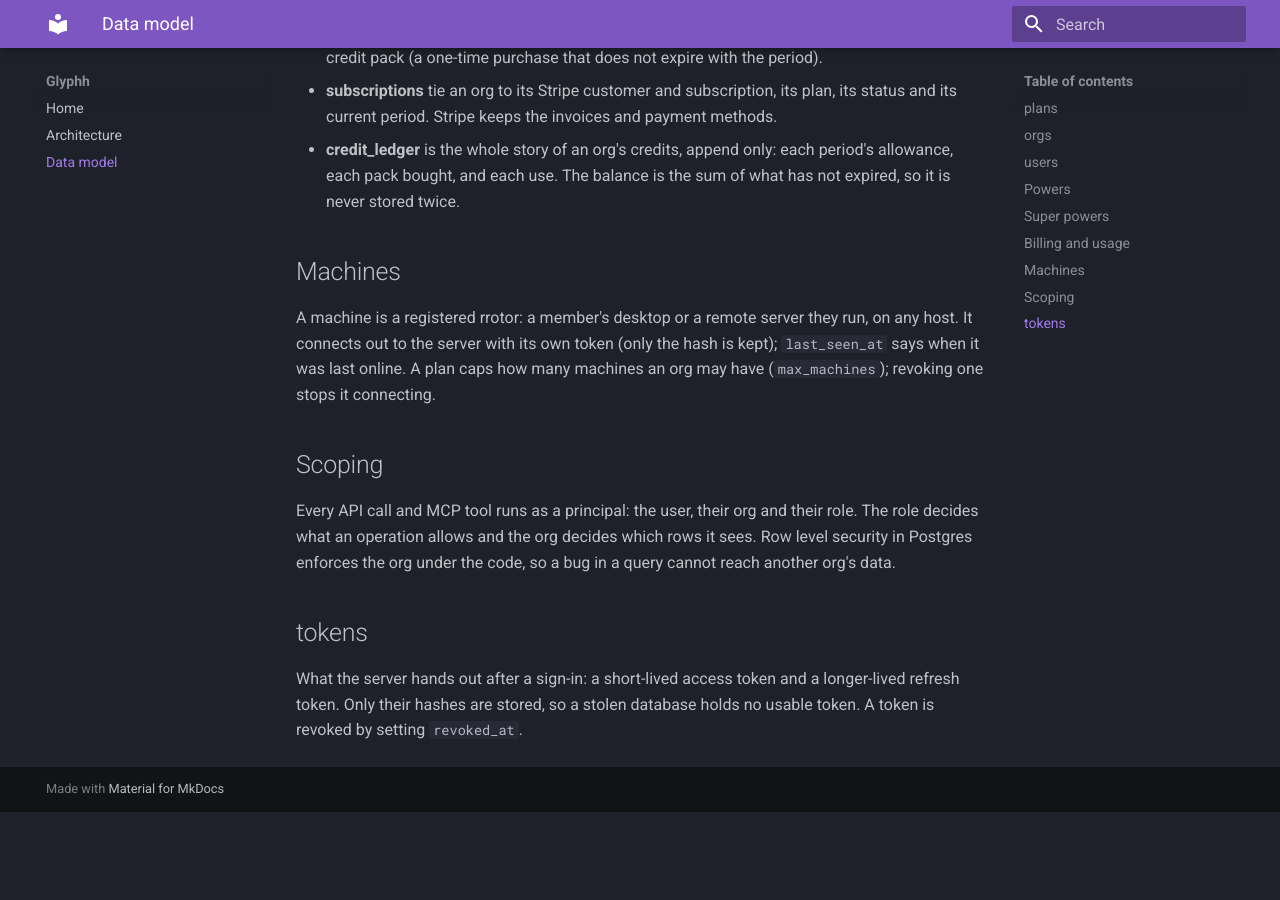
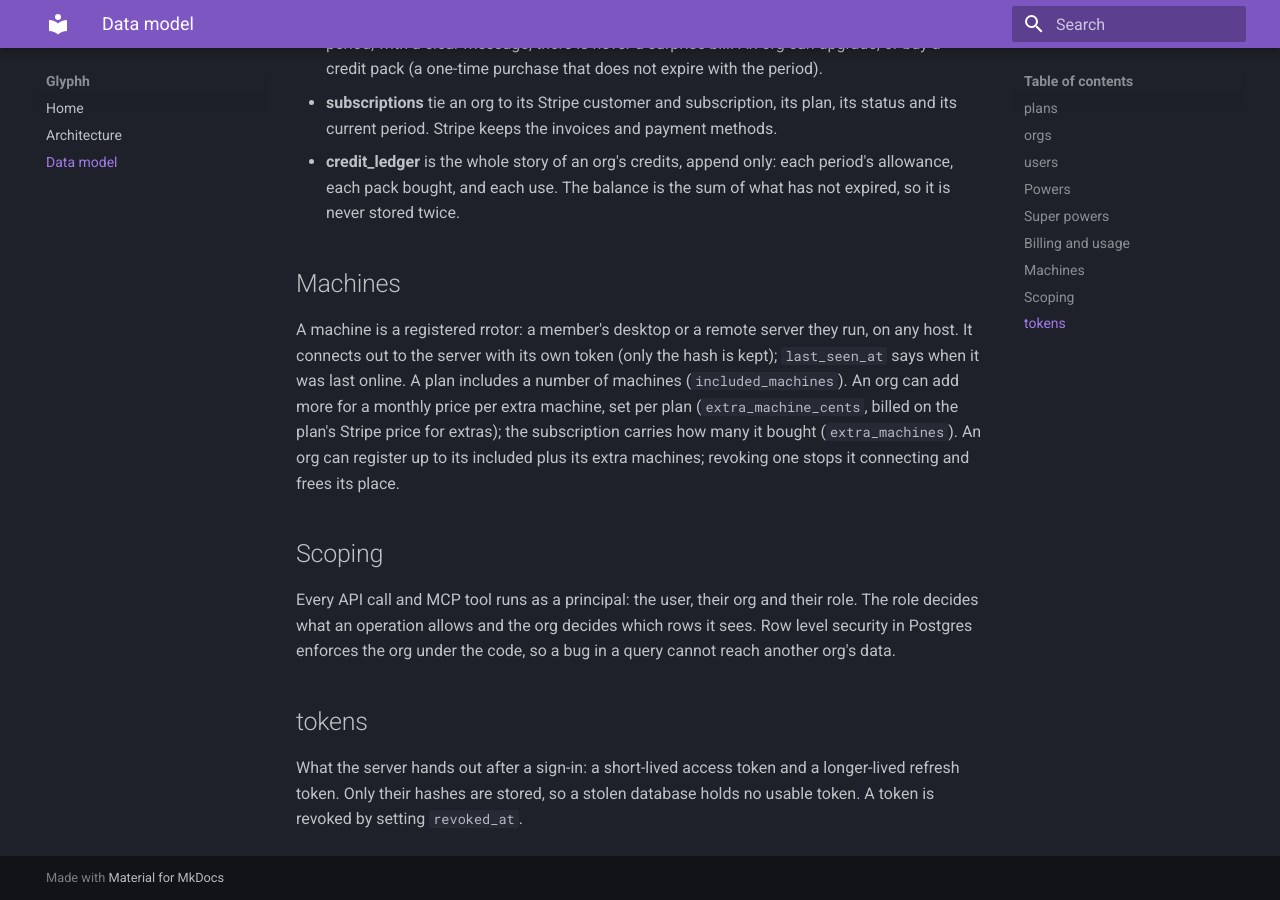
Before and after one commit to glyphh-ai/server, an MkDocs documentation site: the page built from docs/data-model.md, in a window 1280 px wide and 900 px high, scrolled down 3278 px. Built offline with MkDocs 1.6.1 and Material for MkDocs 9.7.7, drawn with Linux system fonts in a browser that asks for light colours; before the commit the page ends 4090 px from its top, so only the background shows below that.

Commit message:
Data model: extra machines, a monthly add-on priced per plan
Co-Authored-By: Claude Opus 5.5 <noreply@anthropic.com>

```diff
--- a/docs/data-model.md
+++ b/docs/data-model.md
@@ -32,7 +32,9 @@ erDiagram
         text stripe_price_id UK "null for Free and Enterprise"
         int max_seats "null = no limit"
         int monthly_credits "included each billing period"
-        int max_machines "null = no limit"
+        int included_machines "null = no limit"
+        int extra_machine_cents "per extra machine per month; null = no extras on this plan"
+        text stripe_machine_price_id UK "the Stripe price extras are billed on"
         bool active
         int sort
         timestamptz created_at
@@ -129,6 +131,7 @@ erDiagram
         text stripe_customer_id UK
         text stripe_subscription_id UK "null on Free"
         text status "trialing, active, past_due, canceled"
+        int extra_machines "bought on top of the plan's included machines"
         timestamptz current_period_start
         timestamptz current_period_end
         timestamptz created_at
@@ -251,7 +254,7 @@ What Pipedream charges Glyphh (Connect, Startup plan): $99 a month billed annual
 
 ## Machines
 
-A machine is a registered rrotor: a member's desktop or a remote server they run, on any host. It connects out to the server with its own token (only the hash is kept); `last_seen_at` says when it was last online. A plan caps how many machines an org may have (`max_machines`); revoking one stops it connecting.
+A machine is a registered rrotor: a member's desktop or a remote server they run, on any host. It connects out to the server with its own token (only the hash is kept); `last_seen_at` says when it was last online. A plan includes a number of machines (`included_machines`). An org can add more for a monthly price per extra machine, set per plan (`extra_machine_cents`, billed on the plan's Stripe price for extras); the subscription carries how many it bought (`extra_machines`). An org can register up to its included plus its extra machines; revoking one stops it connecting and frees its place.
 
 ## Scoping
 
```
